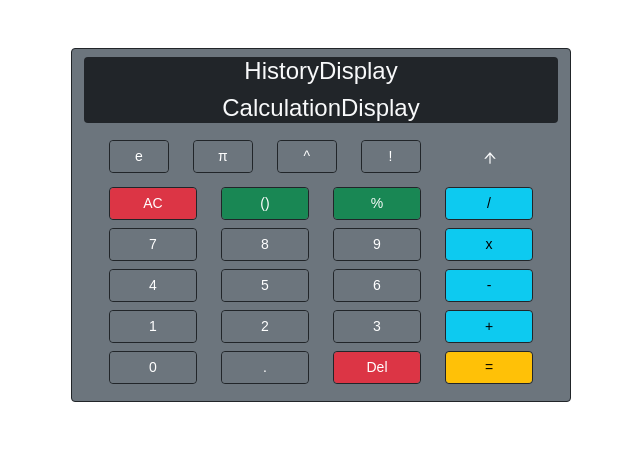
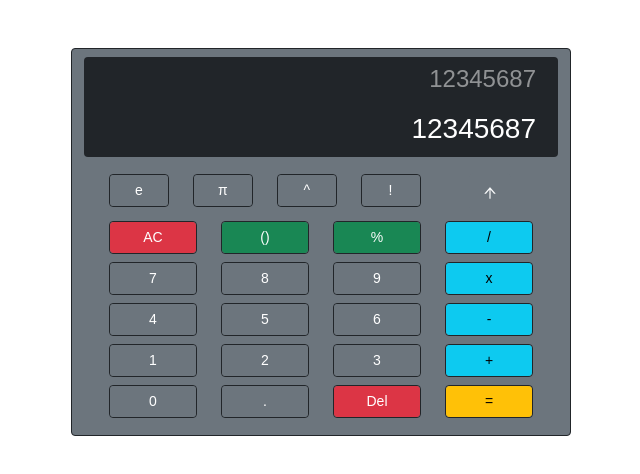
Before and after one commit to HF77554/calculator, a React (Create React App) app: page / in a window 1280 px wide. Shown: the top 474 px of the page, without its empty margins (319-959 px from the left). Built offline with nearby package versions, Linux system fonts and the light colour scheme.

Commit message:
working on display overflow

```diff
--- a/src/App.js
+++ b/src/App.js
@@ -4,9 +4,7 @@ import CalculatorBody from "./components/CalculatorBody";
 function App() {
   return (
     <div className='App'>
-      <header>
         <CalculatorBody />
-      </header>
     </div>
   );
 }
--- a/src/components/CalculatorBody.jsx
+++ b/src/components/CalculatorBody.jsx
@@ -7,19 +7,20 @@ import InputHub from "./input/InputHub";
 import AttributeAnalysis from "./logic/AttributeAnalysis";
 
 const CalculatorBody = () => {
-  const [display, displayTask] = useState("123");
+  const [display, displayTask] = useState("12345687");
+  const [displayHistory, displayHistoryTask] =  useState("12345687");
 
-    const userInputHandler = (input) => {
-        console.log(input)
-        //AttributeAnalysis(display, input);
-    };
+  const userInputHandler = (input) => {
+      const newDisplay = AttributeAnalysis(display, input);
+      displayTask(newDisplay)
+  };
 
   return (
     <Container
       style={{ width: "500px" }}
       className="rounded mt-5 border border-dark bg bg-secondary"
     >
-        <MainDisplay />
+        <MainDisplay onDisplay={display} onHistory={displayHistory}/>
         <InputHub onInput={userInputHandler} />
     </Container>
   );
--- a/src/components/display/CalculationDisplay.jsx
+++ b/src/components/display/CalculationDisplay.jsx
@@ -1,7 +1,9 @@
-const CalculationDisplay = () => {
+import './calculationDisplay.css'
+
+const CalculationDisplay = ({onDisplay}) => {
     return (
-      <div>
-        <h4>CalculationDisplay</h4>
+      <div className='calculationDisplay'>
+        <h3 className='calculationNumber'>{onDisplay}</h3>
       </div>
     );
   };
--- a/src/components/display/HistoryDisplay.jsx
+++ b/src/components/display/HistoryDisplay.jsx
@@ -1,7 +1,9 @@
-const HistoryDisplay = () => {
+import './calculationDisplay.css'
+
+const HistoryDisplay = ({onHistory}) => {
     return (
-      <div>
-        <h4>HistoryDisplay</h4>
+      <div className='calculationDisplay'>
+        <h4 className='calculationHistory'>{onHistory}</h4>
       </div>
     );
   };
--- a/src/components/display/MainDisplay.jsx
+++ b/src/components/display/MainDisplay.jsx
@@ -3,11 +3,11 @@ import { Container } from "react-bootstrap";
 import HistoryDisplay from "./HistoryDisplay";
 import CalculationDisplay from "./CalculationDisplay";
 
-const MainDisplay = () => {
+const MainDisplay = ({onDisplay, onHistory}) => {
   return (
     <Container className="mt-2 mb-3 rounded bg bg-dark text-light">
-      <HistoryDisplay />
-      <CalculationDisplay />
+      <HistoryDisplay onHistory={onHistory}/>
+      <CalculationDisplay onDisplay={onDisplay}/>
     </Container>
   );
 };
--- /dev/null
+++ b/src/components/display/calculationDisplay.css
@@ -0,0 +1,46 @@
+.calculationDisplay {
+    height: 50px;
+    line-height: 50px;
+    text-align: end;
+    margin-right: 10px;
+
+}
+.calculationNumber {
+    display: inline-block;
+    vertical-align: middle;
+    line-height: normal;
+    color: white;
+    pointer-events: none;
+  }
+
+.calculationHistory {
+    display: inline-block;
+    vertical-align: middle;
+    line-height: normal;
+    color: rgba(255, 255, 255, 0.5);
+    pointer-events: none;
+}
+
+/*
+::-webkit-scrollbar {
+    width: 12px;
+}
+
+
+::-webkit-scrollbar-track {
+    -webkit-box-shadow: inset 0 0 6px rgba(0,0,0,0.3);
+    -webkit-border-radius: 10px;
+    border-radius: 10px;
+}
+
+::-webkit-scrollbar-thumb {
+    -webkit-border-radius: 10px;
+    border-radius: 10px;
+    background: rgba(255, 174, 0, 0.514);
+    -webkit-box-shadow: inset 0 0 6px rgba(0,0,0,0.5);
+    margin-bottom: 5px;
+}
+::-webkit-scrollbar-thumb:window-inactive {
+    background: rgba(255, 174, 0, 0.514);
+}
+*/
--- a/src/components/logic/AttributeAnalysis.jsx
+++ b/src/components/logic/AttributeAnalysis.jsx
@@ -3,11 +3,12 @@ import Number from "./AttributeLogic/Number";
 const AttributeAnalysis = (display, input) => {
   const attribute = input.attribute;
   const oldDisplay = display;
+  const userInput = input.value
 
   switch (attribute) {
     case "number":
-      const newDisplay = Number(oldDisplay, input);
-      console.log(newDisplay);
+      const newDisplay = Number(oldDisplay, userInput);
+      return newDisplay;
       break;
     case "calculation":
       console.log(input);
--- a/src/components/logic/AttributeLogic/Number.jsx
+++ b/src/components/logic/AttributeLogic/Number.jsx
@@ -1,6 +1,7 @@
-const Number = ({ display, data }) => {
-    const oldDisplay = display.value;
-    const newDisplay = oldDisplay + data.value;
-    return newDisplay;
+const Number = (oldDisplay, input) => {
+    if (oldDisplay){
+      return oldDisplay+input
+    }
+    return input;
   };
-  export default Number;
+export default Number;
```
